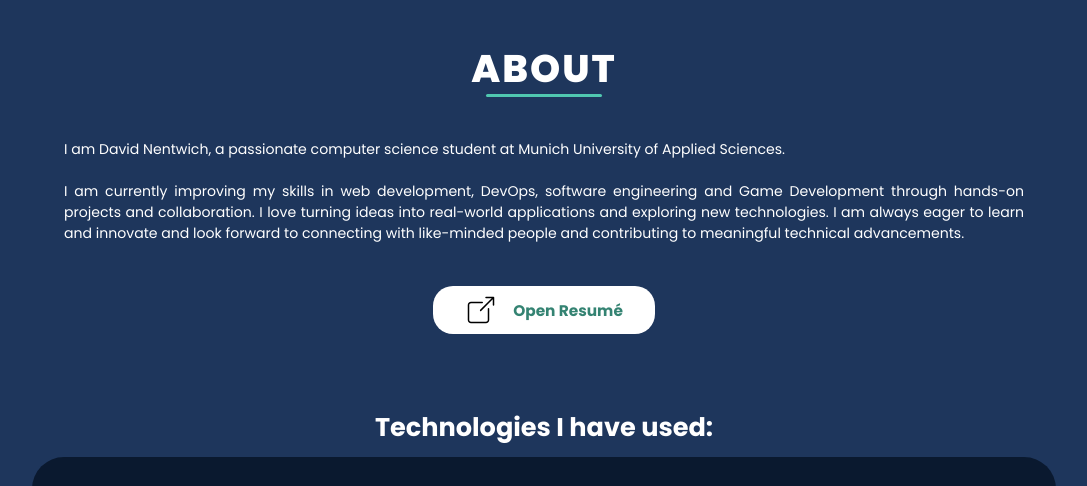
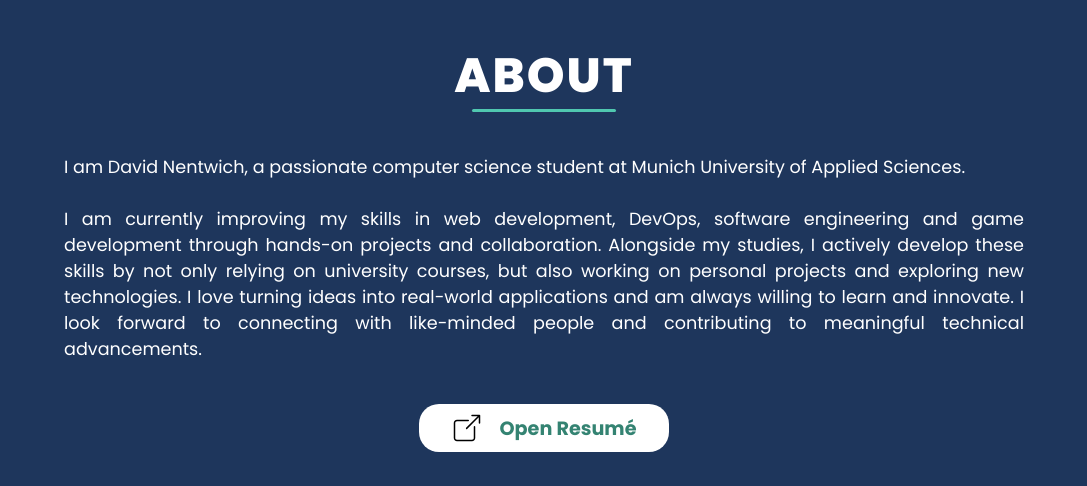
Before and after one commit to Nenthor/Portfolio, an Astro site: page / in a window 1280 px wide. Shown: the part 900-1386 px from the top of the page, without its empty margins (96-1183 px from the left). Built offline with nearby package versions, Linux system fonts and the light colour scheme; Astro itself is replaced by a stand-in of ours.

Commit message:
Added CV & small text changes

```diff
--- a/src/components/About.astro
+++ b/src/components/About.astro
@@ -203,10 +203,12 @@ const techItems: TechItem[] = [
     I am David Nentwich, a passionate computer science student at Munich University of Applied
     Sciences.
     <br /><br />
-    I am currently improving my skills in web development, DevOps, software engineering and Game Development
-    through hands-on projects and collaboration. I love turning ideas into real-world applications and
-    exploring new technologies. I am always eager to learn and innovate and look forward to connecting
-    with like-minded people and contributing to meaningful technical advancements.
+    I am currently improving my skills in web development, DevOps, software engineering and game development
+    through hands-on projects and collaboration. Alongside my studies, I actively develop these skills
+    by not only relying on university courses, but also working on personal projects and exploring new
+    technologies. I love turning ideas into real-world applications and am always willing to learn and
+    innovate. I look forward to connecting with like-minded people and contributing to meaningful technical
+    advancements.
   </p>
   <a href="/document/cv.pdf" target="_blank" class="cv">
     <img src="/img/svg/newtab.svg" alt="New tab" />
--- a/src/components/Projects.astro
+++ b/src/components/Projects.astro
@@ -56,7 +56,7 @@ const projects: Project[] = [
   {
     title: 'CrabTrades',
     description:
-      'AI powered stock trading bot. Uses Tensorflow and an appealing UI design. Although it did not go to the moon, it was still an invaluable lesson.',
+      'AI powered stock trading bot. Uses TensorFlow and an appealing UI design. Although it did not go to the moon, it was still an invaluable lesson.',
     priority: 90,
     links: ['https://crabtrades.nentwich.dev/', 'https://github.com/Nenthor/CrabTrades'],
     image:
@@ -74,7 +74,7 @@ const projects: Project[] = [
   {
     title: 'PiCloud',
     description:
-      'An application that can run on a Raspberry Pi and serves as cloud storage and streaming platform. Created with Sveltekit. Access your files from anywhere. Particularly suitable for private use in a local network.',
+      'An application that can run on a Raspberry Pi and serves as cloud storage and streaming platform. Created with SvelteKit. Access your files from anywhere. Particularly suitable for private use in a local network.',
     priority: 86,
     links: ['https://github.com/Nenthor/PiCloud'],
     image:
--- a/src/layouts/BasicFrame.astro
+++ b/src/layouts/BasicFrame.astro
@@ -78,7 +78,7 @@
     min-height: 100%;
     width: 100%;
     scroll-behavior: smooth;
-    font-size: clamp(12px, 1vw, 16px);
+    font-size: clamp(12px, 1.5vw, 16px);
   }
 
   body {
```
Also changed, not shown: 2 other files.
